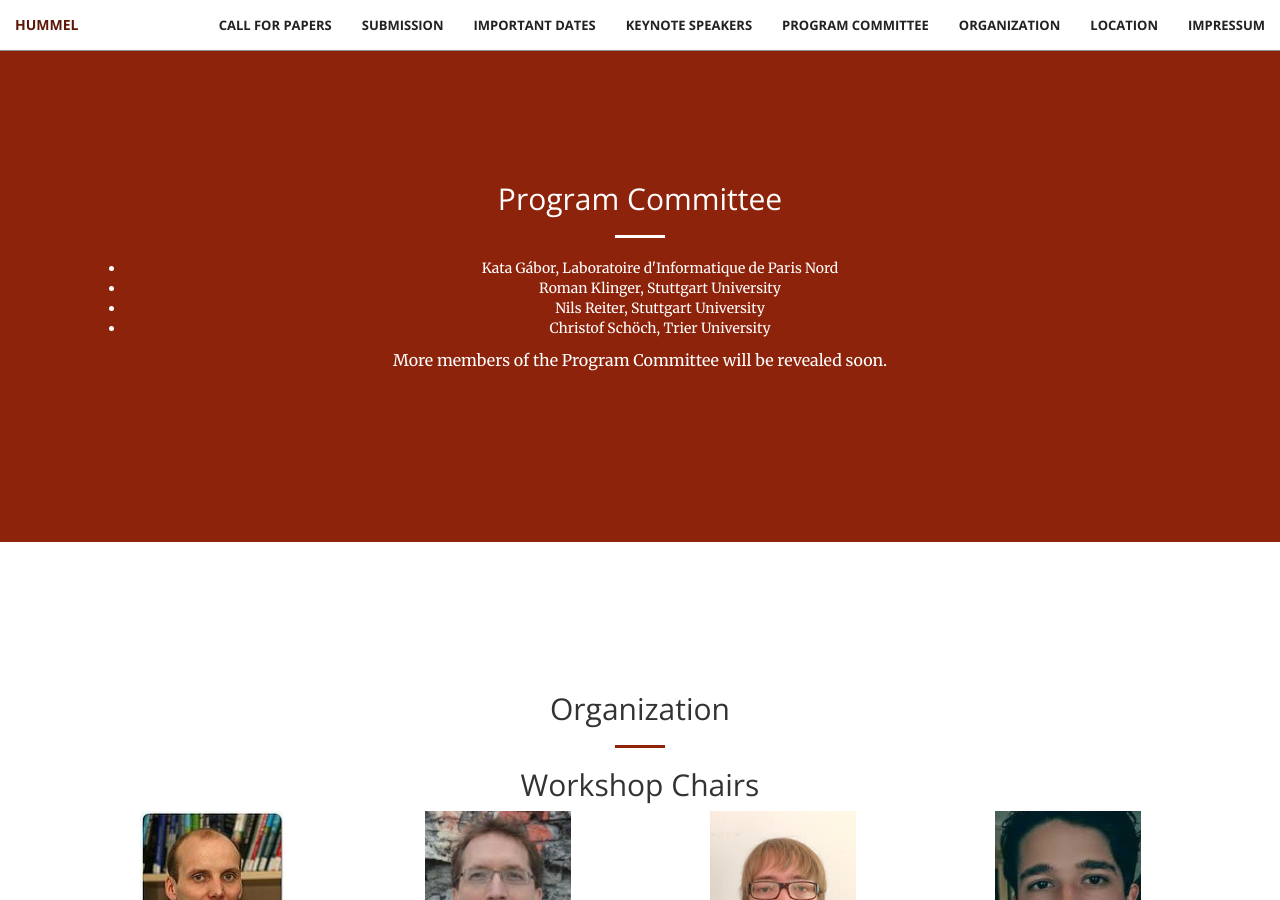
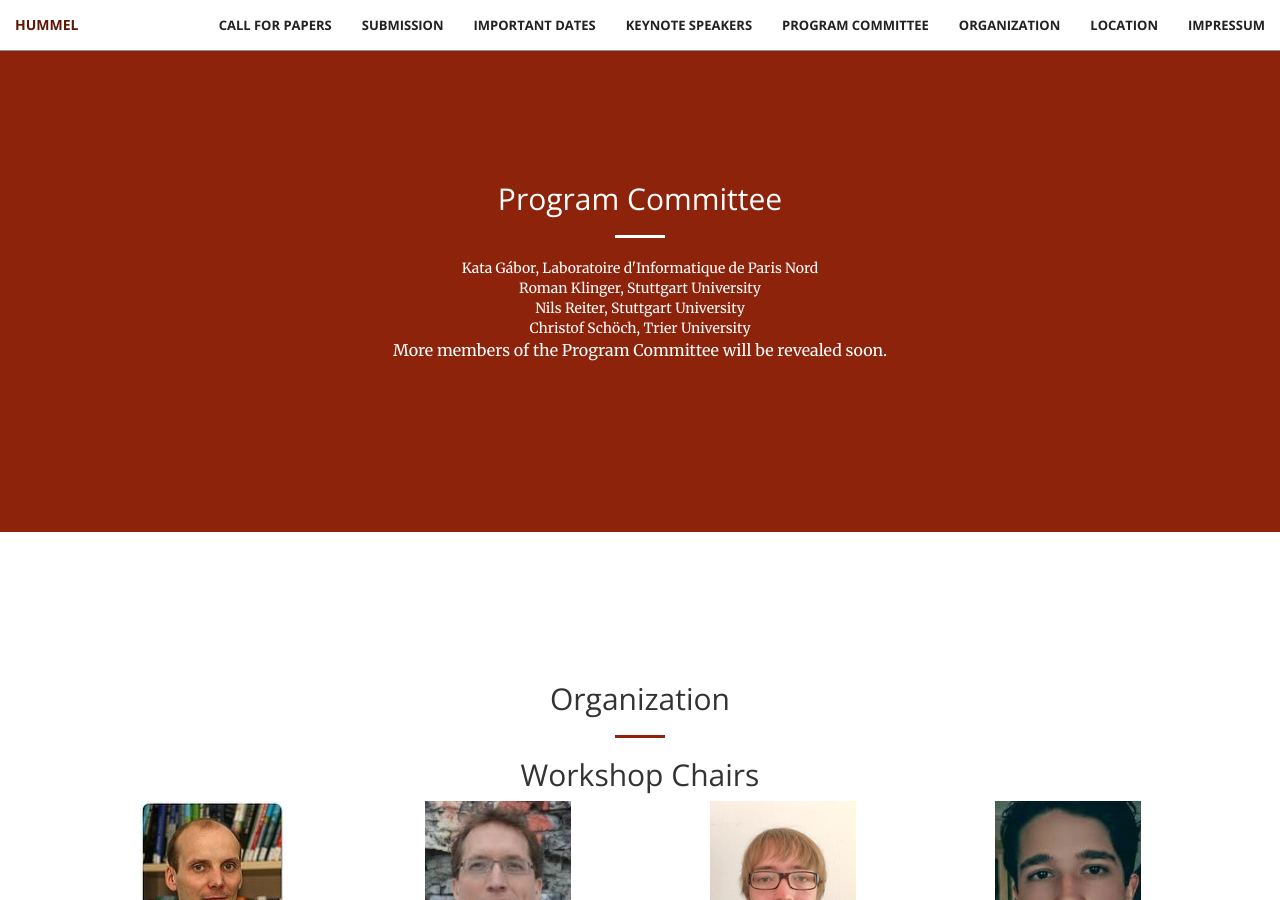
Before and after one commit to cophi-wue/ecml19.hummel.github.io, a Jekyll site: the page built from index.html, in a window 1280 px wide and 900 px high, scrolled down 3814 px. Built offline with Jekyll 4.4.1, drawn with Linux system fonts in a browser that asks for light colours.

Commit message:
Update comitee.html

```diff
--- a/_includes/comitee.html
+++ b/_includes/comitee.html
@@ -6,12 +6,10 @@
 		<hr class="light">
 	    </div>
 	    <div class="col-lg-12 text-center">
-		    <ul>
-			    <li><a href="https://lipn.univ-paris13.fr/~gabor/" style="color:white;">Kata Gábor</a>, Laboratoire d'Informatique de Paris Nord</li>
-			    <li><a href="https://www.ims.uni-stuttgart.de/institut/mitarbeiter/klingern" style="color:white;">Roman Klinger</a>, Stuttgart University</li>
-			    <li><a href="https://www.ims.uni-stuttgart.de/institut/mitarbeiter/reiterns/" style="color:white;">Nils Reiter</a>, Stuttgart University</li>
-			    <li><a href="https://www.uni-trier.de/index.php?id=64027" style="color:white;">Christof Schöch</a>, Trier University</li>
-		    </ul>
+			    <a href="https://lipn.univ-paris13.fr/~gabor/" style="color:white;">Kata Gábor</a>, Laboratoire d'Informatique de Paris Nord<br/>
+			    <a href="https://www.ims.uni-stuttgart.de/institut/mitarbeiter/klingern" style="color:white;">Roman Klinger</a>, Stuttgart University<br/>
+			    <a href="https://www.ims.uni-stuttgart.de/institut/mitarbeiter/reiterns/" style="color:white;">Nils Reiter</a>, Stuttgart University<br/>
+			    <a href="https://www.uni-trier.de/index.php?id=64027" style="color:white;">Christof Schöch</a>, Trier University<br/>
 		    <div>
 	    <!-- <div class="col-lg-12 text-center">
 		<div class="row">
```
